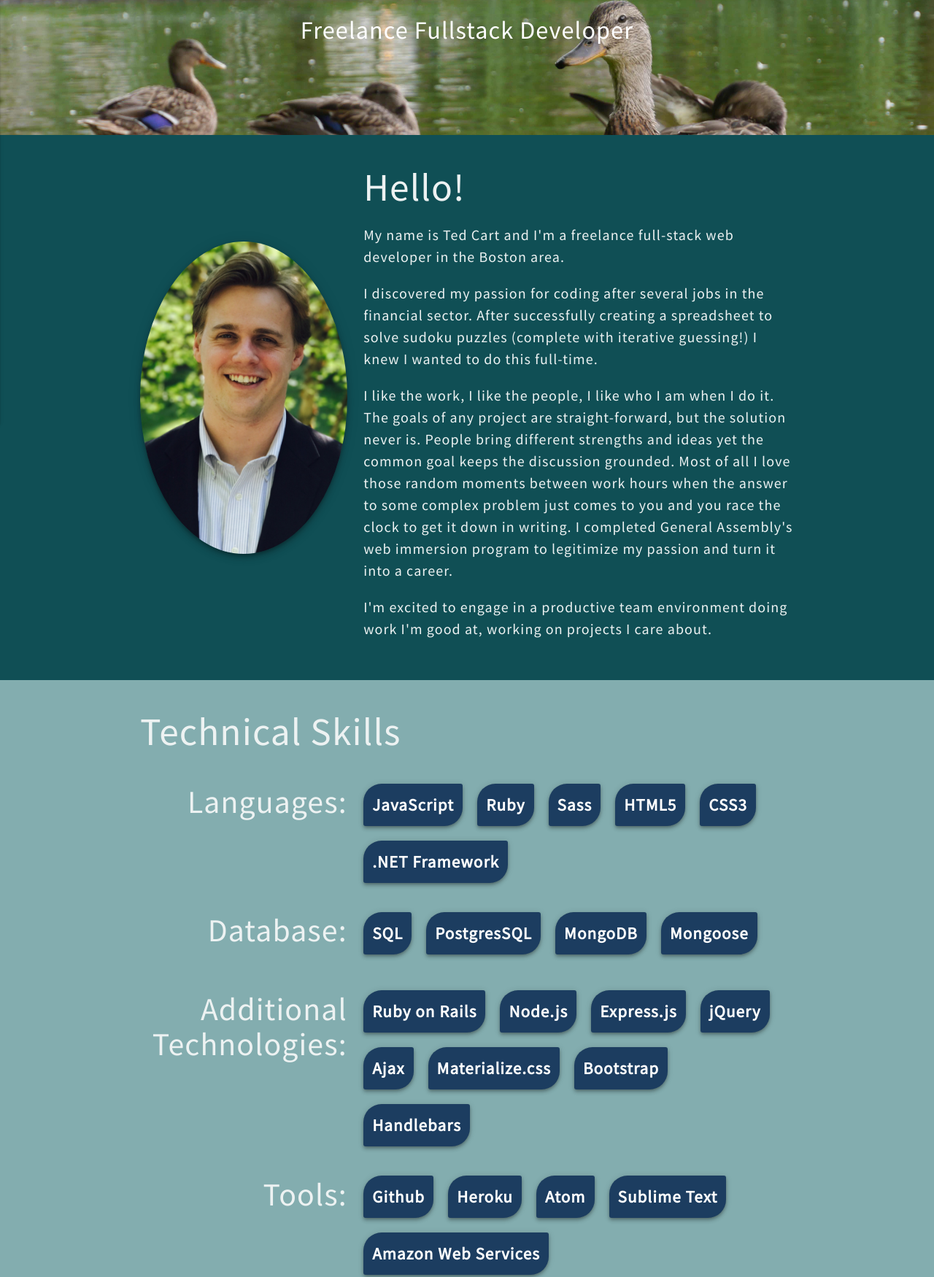
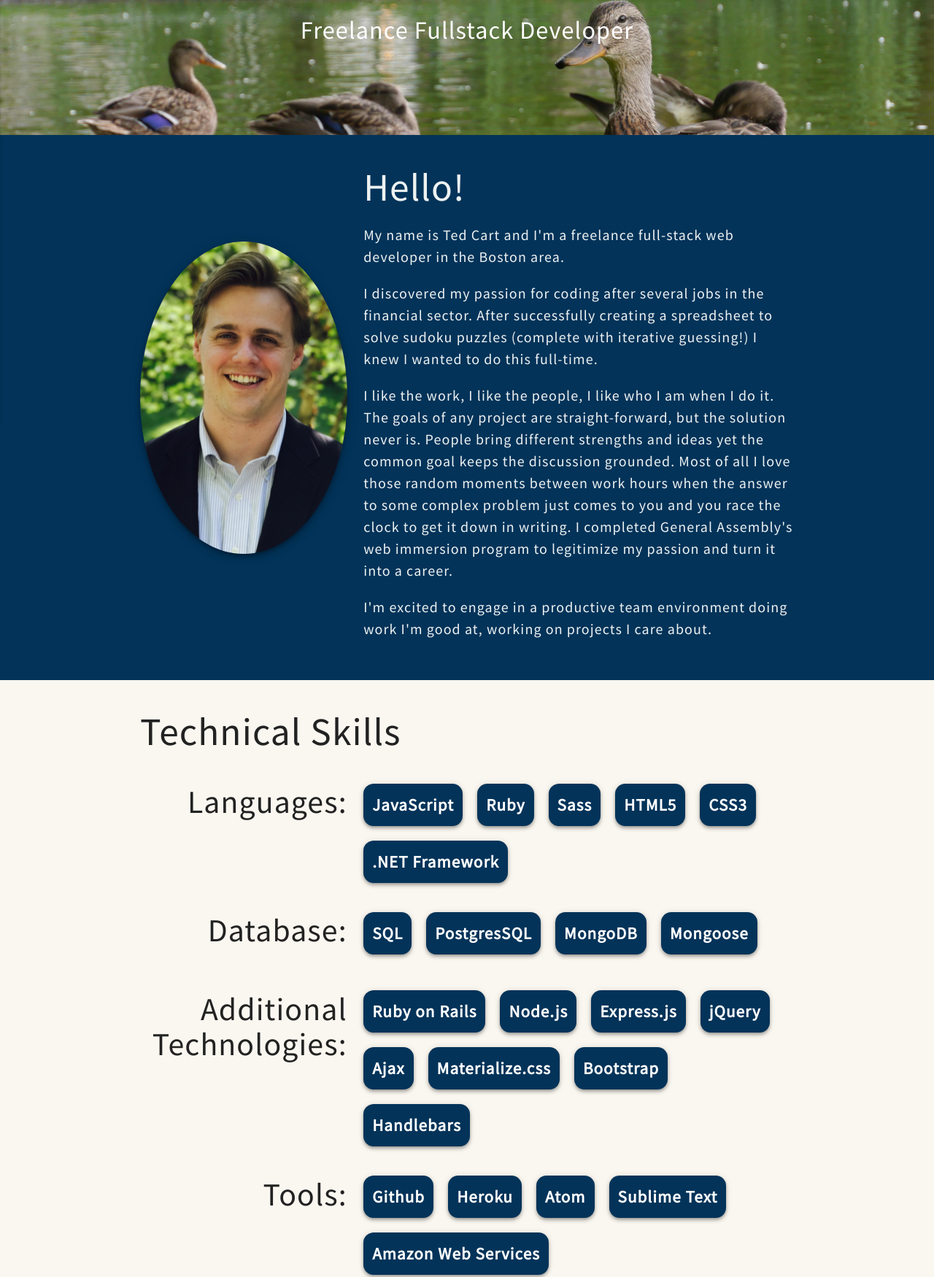
Before and after one commit to TedCart/TedCart.github.io, a plain HTML site: page index.html in a window 1280 px wide. Shown: the part 279-2029 px from the top of the page at 73% size. Drawn offline with nearby package versions, Linux system fonts and the light colour scheme; a web font is replaced by a local one.

Commit message:
Minor Color Updates

```diff
--- a/css/main.css
+++ b/css/main.css
@@ -11,7 +11,7 @@ header .img-text{
 }
 
 .about p {
-  font-size: 20px
+  font-size: 20px;
 }
 
 .parallax-container {
@@ -39,8 +39,13 @@ header .img-text{
   -webkit-flex-flow: row wrap;
   justify-content: flex-start;
 }
+.head-3{
+  color: #222;
+}
+
 .item {
-  background: #1C3D60;
+  /* background: #1C3D60; */
+  background: #033359;
   padding: 4px 12px 4px 12px;
   line-height: 50px;
   color: white;
@@ -48,7 +53,7 @@ header .img-text{
   font-size: 23px;
   text-align: center;
   margin: 20px 20px 0 0;
-  border-radius: 25px 3px;
+  border-radius: 14px;
 }
 .coding-tag {
   font-size: 14px;
@@ -112,13 +117,15 @@ footer, nav {
 }
 
 .about {
-  background: #104F55;
+  /* background: #104F55; */
+  background: #033359;
   color: #EDF2F2;
 }
 
 .skills {
-  background: #83ADAF;
-    color: #EDF2F2;
+  /* background: #83ADAF; */
+  background: #FAF7F0;
+  color: #EDF2F2;
 }
 
 .portfolio {
--- a/index.html
+++ b/index.html
@@ -51,7 +51,7 @@
   </header>
   <!-- about -->
   <main>
-    <section class="about section" id="about">
+    <section class="section about" id="about" style="background: #033359;">
       <div class="container">
         <div class="row v-align">
           <div class="col s12 l4 center">
@@ -71,11 +71,11 @@
     </section>
     <section class="skills section" id="technologies">
       <div class="container">
-        <h2>Technical Skills</h2>
+        <h2 class="head-3">Technical Skills</h2>
 
         <div class="row">
           <div class="col s12 m4 skill-title">
-            <h3>Languages:</h3>
+            <h3 class="head-3">Languages:</h3>
           </div>
           <div class="col s12 m8 skill">
             <div class="item z-depth-2">
@@ -101,7 +101,7 @@
 
         <div class="row">
           <div class="col s12 m4 skill-title">
-            <h3>Database:</h3>
+            <h3 class="head-3">Database:</h3>
           </div>
           <div class="col s12 m8 skill">
             <div class="item z-depth-2">
@@ -121,7 +121,7 @@
 
         <div class="row">
           <div class="col s12 m4 skill-title">
-            <h3>Additional Technologies:</h3>
+            <h3 class="head-3">Additional Technologies:</h3>
           </div>
           <div class="col s12 m8 skill">
             <div class="item z-depth-2">
@@ -153,7 +153,7 @@
 
         <div class="row">
           <div class="col s12 m4 skill-title">
-            <h3>Tools:</h3>
+            <h3 class="head-3">Tools:</h3>
           </div>
           <div class="col s12 m8 skill">
             <div class="item z-depth-2">
@@ -175,7 +175,7 @@
         </div>
         <div class="row">
           <div class="col s12 m4 skill-title">
-            <h3>OS:</h3>
+            <h3 class="head-3">OS:</h3>
           </div>
           <div class="col s12 m8 skill">
             <div class="item z-depth-2">
@@ -192,7 +192,7 @@
     <section class="parallax-container hide-on-med-and-down">
       <div class="parallax"><img src="images/background-lake-giles.jpg" alt="techy-image" /></div>
     </section>
-    <section id="portfolio" class="portfolio section">
+    <section id="portfolio" class="portfolio section" style="background:linear-gradient(#08507C,#033359);">
       <div class="container">
         <h1>Portfolio</h1>
         <!-- projects -->
@@ -294,9 +294,9 @@
 
   </main>
 
-  <footer class="page-footer section blueish" id="contact">
+  <footer class="page-footer section" id="contact" style="background: #033359;">
     <div class="container">
-      <div class="footer-body">
+      <div class="footer-body" style="background: #033359;">
             <div class="row centered">
               <h3>Contact Me</h3>
             </div>
@@ -318,8 +318,8 @@
         &copy; 2018 Ted Cart
       </div>
     </div>
-  </foote
-  <a class="btn-floating btn-large waves-effect waves-light purpleish back-to-top"><i class="material-icons">arrow_upward</i></a>
+  </footer>
+  <a class="btn-floating btn-large waves-effect waves-light back-to-top" style="background:#000;"><i class="material-icons">arrow_upward</i></a>
   <!--Import jQuery before materialize.js-->
   <script type="text/javascript" src="js/jquery-3.2.1.min.js"></script>
   <script type="text/javascript" src="js/materialize.min.js"></script>
```
